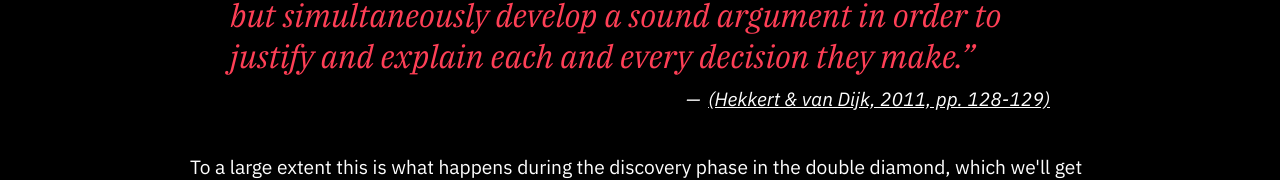
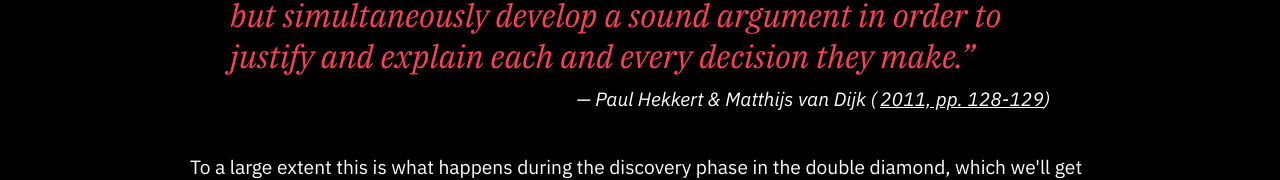
Before and after one commit to nwesthoff/ra-experience-design, a Next.js app: page /chapters/0-introduction in a window 1280 px wide. Shown: the part 2809-2989 px from the top of the page. Built offline with nearby package versions, Linux system fonts and the light colour scheme.

Commit message:
🐛Fix things

```diff
--- a/pages/chapters/0-introduction.tsx
+++ b/pages/chapters/0-introduction.tsx
@@ -146,7 +146,8 @@ const IntroductionPage: NextPage = () => (
           explain each and every decision they make.”
           <ul>
             <li>
-              <Citation id="ViP" />
+              Paul Hekkert & Matthijs van Dijk (
+              <Citation id="ViP">2011, pp. 128-129</Citation>)
             </li>
           </ul>
         </blockquote>
```
Also changed, not shown: components/Personas.tsx (+0 -8 lines).
